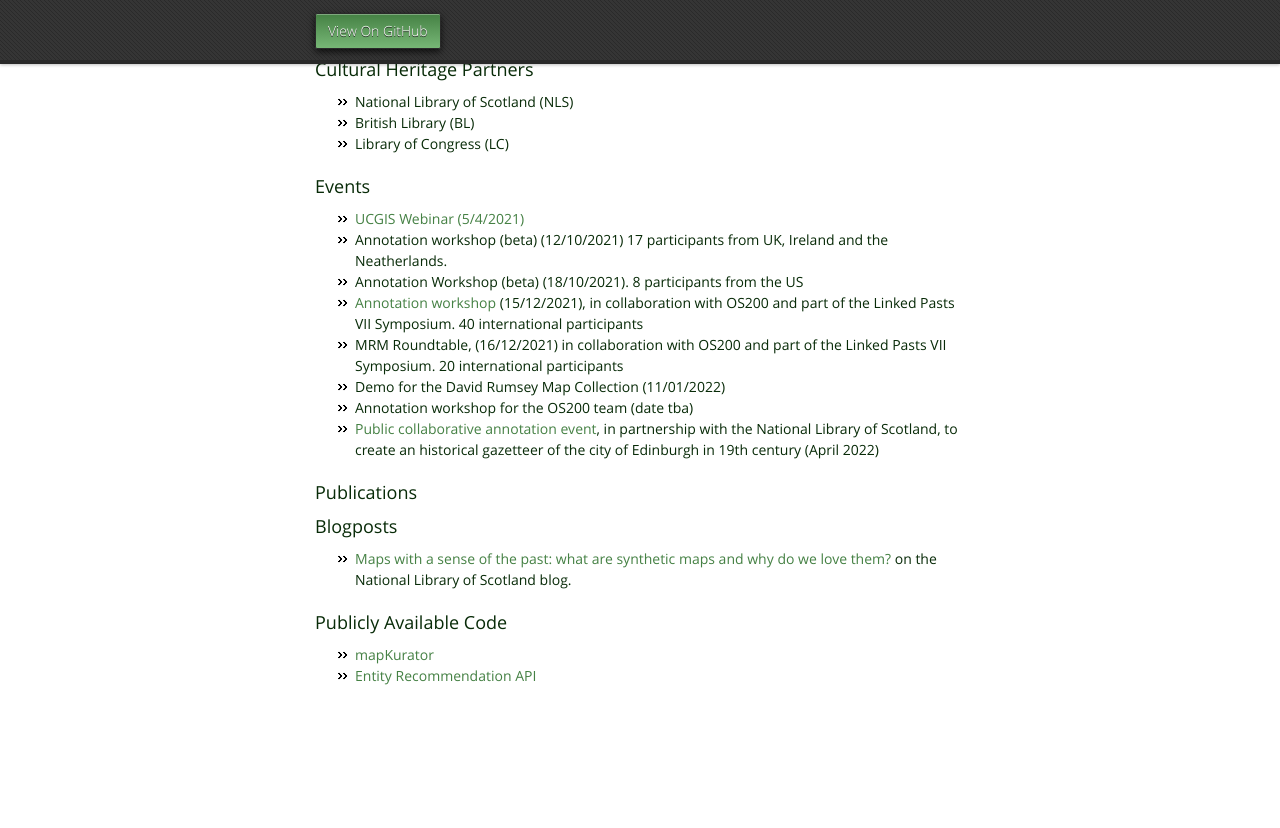
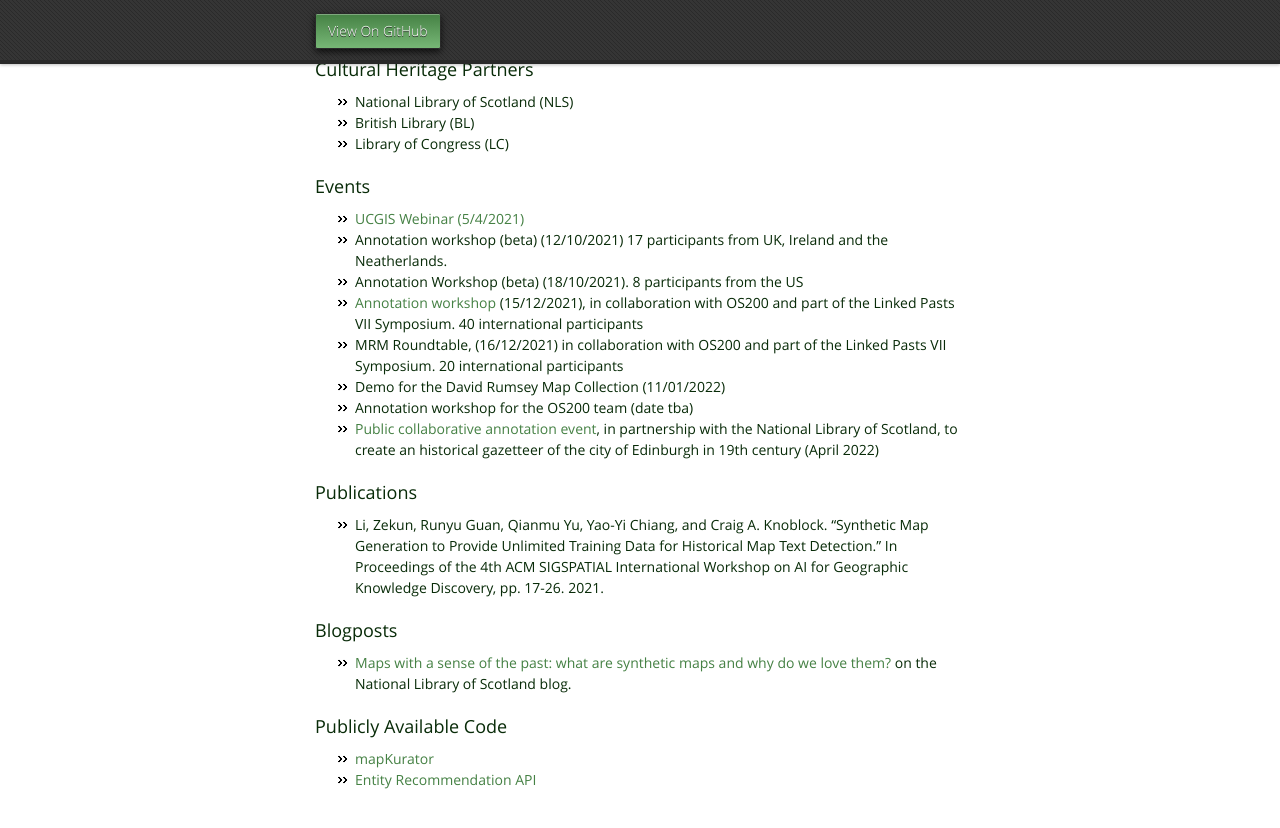
Before and after one commit to machines-reading-maps/machines-reading-maps.github.io, a Jekyll site: the page built from index.md, in a window 1280 px wide and 900 px high, scrolled down 1679 px. Shown: the top 828 px of the window. Built offline with Jekyll 4.4.1, drawn with Linux system fonts in a browser that asks for light colours; our own code applies the rules of GitHub Pages for plain Markdown files; before the commit the page ends 2475 px from its top, so only the background shows below that.

Commit message:
Update index.md

```diff
--- a/index.md
+++ b/index.md
@@ -70,6 +70,7 @@ We will share code, datasets, and more via this website.
 - [Public collaborative annotation event](https://maps_transcription_nls.mailchimpsites.com/), in partnership with the National Library of Scotland, to create an historical gazetteer of the city of Edinburgh in 19th century (April 2022)
 
 ### Publications
+- Li, Zekun, Runyu Guan, Qianmu Yu, Yao-Yi Chiang, and Craig A. Knoblock. "Synthetic Map Generation to Provide Unlimited Training Data for Historical Map Text Detection." In Proceedings of the 4th ACM SIGSPATIAL International Workshop on AI for Geographic Knowledge Discovery, pp. 17-26. 2021.
 
 ### Blogposts
 - [Maps with a sense of the past: what are synthetic maps and why do we love them?](https://blog.nls.uk/maps-with-a-sense-of-the-past/) on the National Library of Scotland blog.
```
